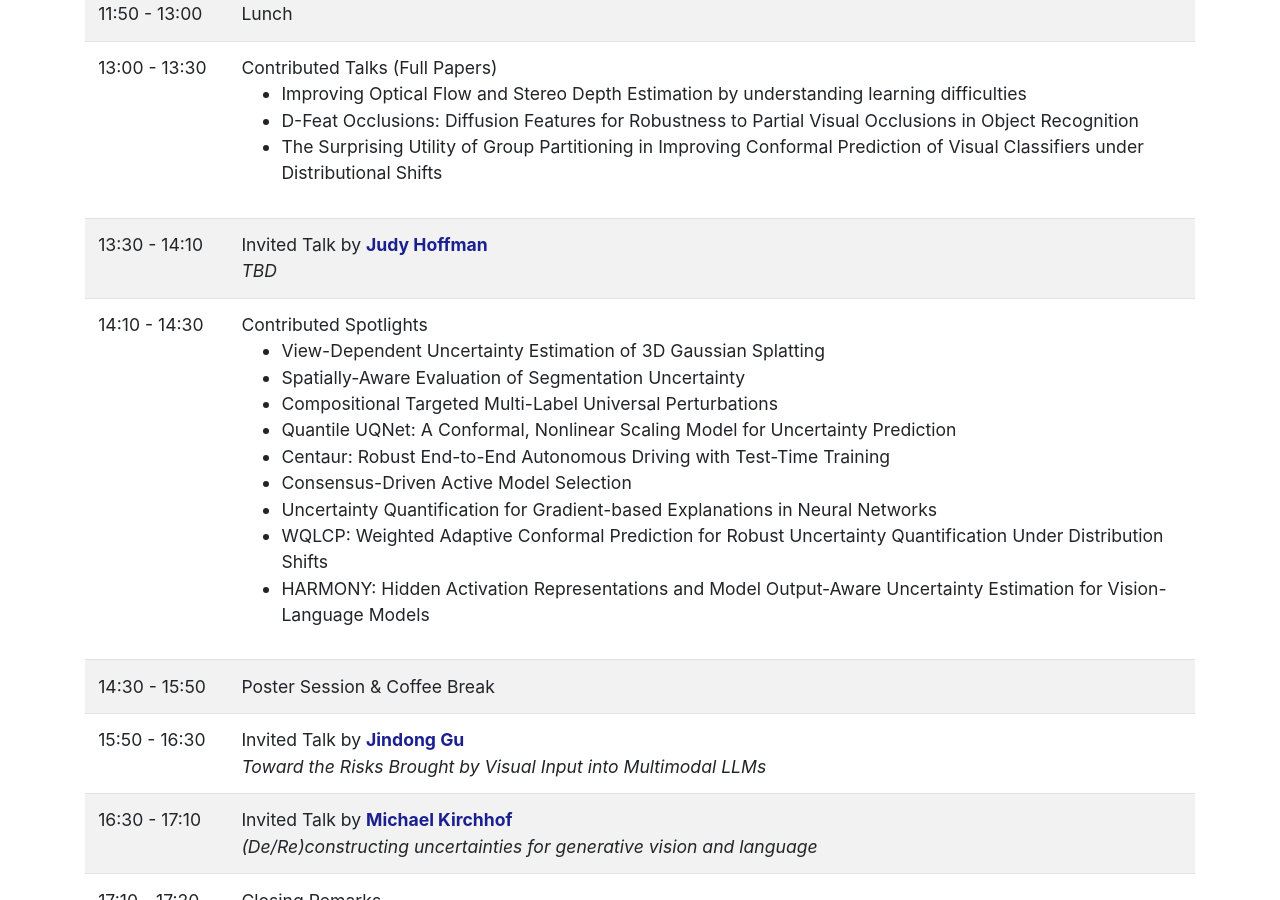
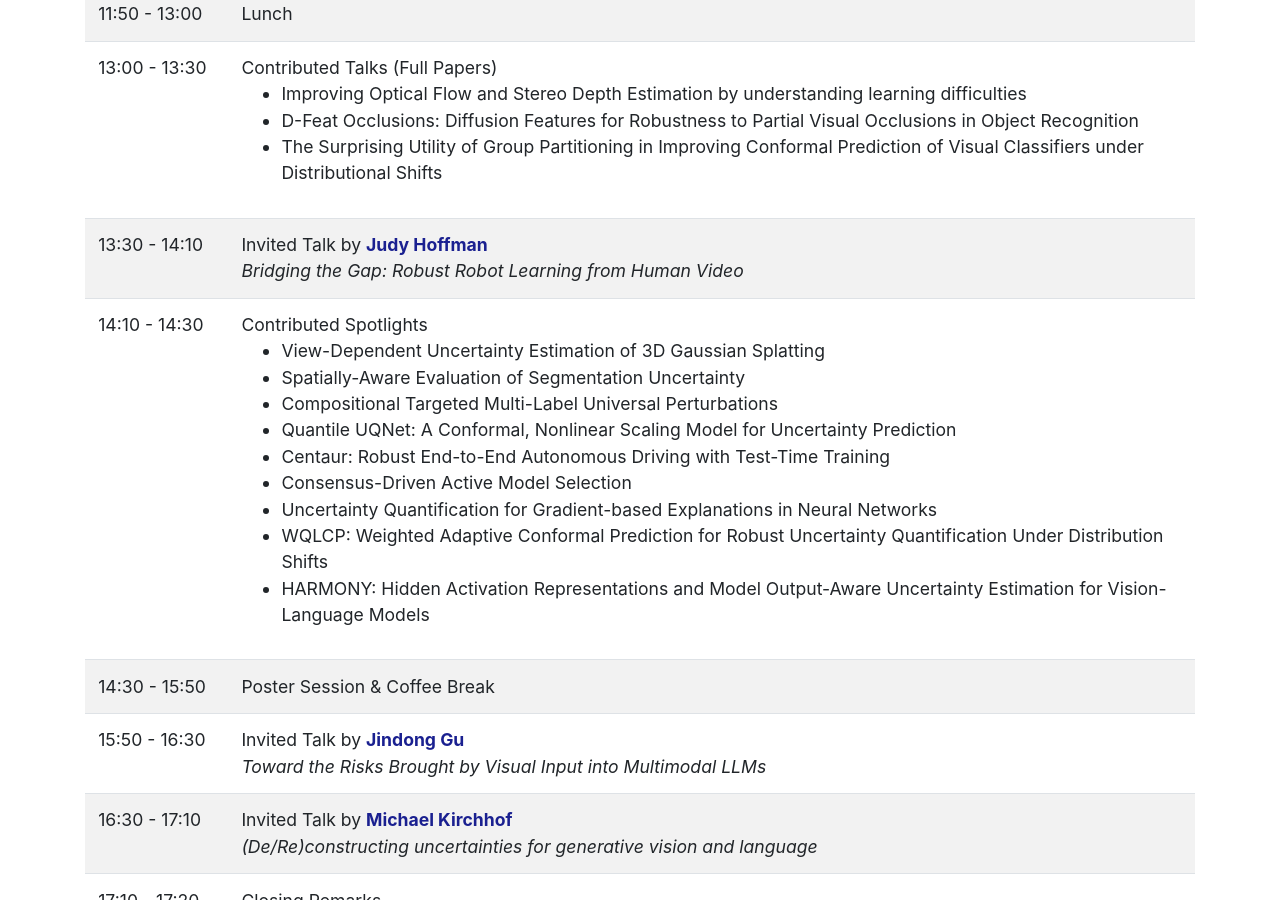
Before and after one commit to Uncertainty-CV/2025, a Jekyll site: the page built from _pages/program.md, in a window 1280 px wide and 900 px high, scrolled down 1074 px. Built offline with Jekyll 4.4.1, drawn with Linux system fonts in a browser that asks for light colours.

Commit message:
Update program.md

```diff
--- a/_pages/program.md
+++ b/_pages/program.md
@@ -63,7 +63,7 @@ title: Program
     <tr>
         <td class="time-cell">13:30 - 14:10</td>
         <td>Invited Talk by <strong><a href="https://faculty.cc.gatech.edu/~judy/">Judy Hoffman</a></strong><br>
-        <i>TBD</i>
+        <i>Bridging the Gap: Robust Robot Learning from Human Video</i>
         </td>
     </tr>
     <tr>
```
